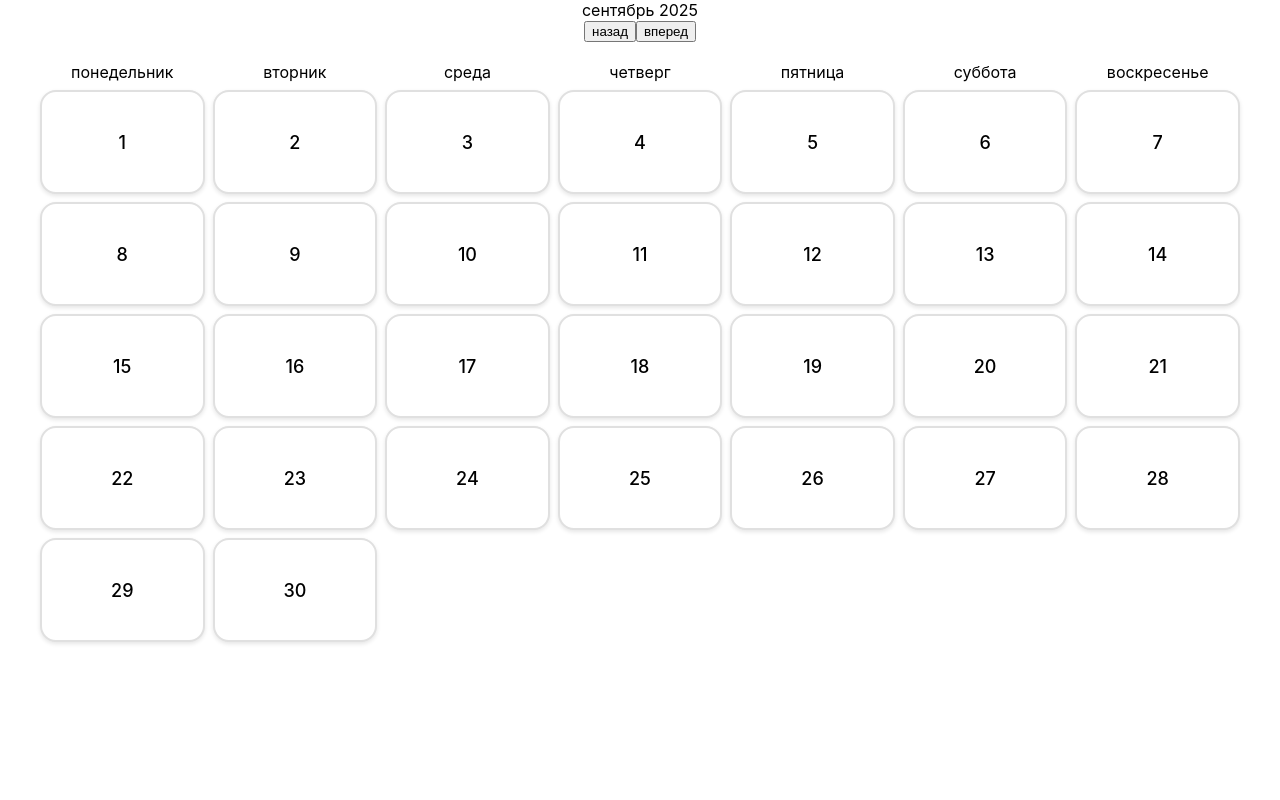
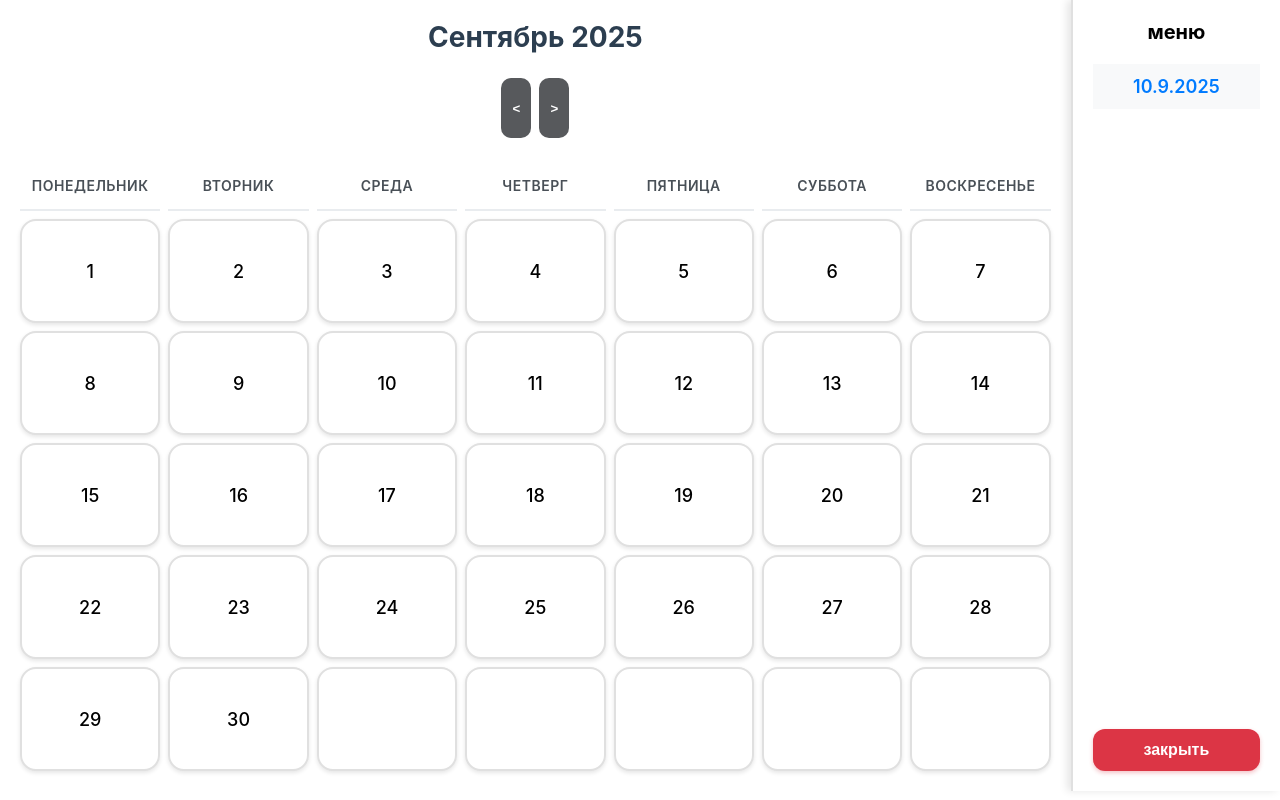
Before and after one commit to yarqr/homework-planner, a React (Create React App) app in the folder frontend/: page /calendar in a window 1280 px wide. Both pictures are taken after a click on the element "10". Built offline with nearby package versions, Linux system fonts and the light colour scheme.

Commit message:
feat: context menu in calendar

```diff
--- a/frontend/src/Components/Calendar/Calendar.css
+++ b/frontend/src/Components/Calendar/Calendar.css
@@ -1,3 +1,67 @@
+.main {
+    display: flex;
+    width: 100vw;
+    flex-direction: row;
+}
+
+.calendar {
+    width: 100%;
+}
+
+.context {
+    width: 200px;
+    border-left: 2px solid #e0e0e0;
+    background-color: #ffffff;
+    padding: 20px;
+    display: flex;
+    flex-direction: column;
+    box-shadow: -4px 0 8px rgba(0, 0, 0, 0.1);
+}
+
+.context section:first-child {
+    font-size: 20px;
+    font-weight: 700;
+    margin-bottom: 20px;
+    text-align: center;
+}
+
+.context section:nth-child(2) {
+    font-size: 18px;
+    font-weight: 600;
+    color: #007bff;
+    text-align: center;
+    margin-bottom: 25px;
+    padding: 12px;
+    background-color: #f8f9fa;
+}
+
+.context button {
+    background-color: #dc3545;
+    color: white;
+    border: none;
+    padding: 12px 20px;
+    border-radius: 12px;
+    font-size: 16px;
+    font-weight: 600;
+    cursor: pointer;
+    transition: all 0.3s ease;
+    margin-top: auto;
+    box-shadow: 0 2px 4px rgba(220, 53, 69, 0.3);
+}
+
+.context button:hover {
+    background-color: #c82333;
+    transform: translateY(-2px);
+    box-shadow: 0 4px 8px rgba(220, 53, 69, 0.4);
+}
+
+.open-menu {
+    border-radius: 5px;
+    background: #007bff;
+    color: #ffffff;
+    border: none;
+}
+
 .container {
     display: grid;
     grid-template-columns: repeat(7, 1fr);
@@ -22,6 +86,20 @@
     box-shadow: 0 2px 4px rgba(0, 0, 0, 0.1);
 }
 
+.day-card-disabled {
+    height: 100px;
+    border: 2px solid #e0e0e0;
+    border-radius: 16px;
+    display: flex;
+    align-items: center;
+    justify-content: center;
+    font-size: 18px;
+    font-weight: 500;
+    background-color: #ffffff;
+    cursor: disabled;
+    box-shadow: 0 2px 4px rgba(0, 0, 0, 0.1);
+}
+
 .day-card:hover {
     background-color: #f8f9fa;
     border-color: #007bff;
@@ -29,16 +107,34 @@
     box-shadow: 0 4px 8px rgba(0, 0, 0, 0.15);
 }
 
-.day-card:empty {
-    background-color: #f8f9fa;
-    border-color: #f1f3f4;
-    color: #adb5bd;
-    cursor: default;
+.day-header {
+    text-align: center;
+    padding: 15px 0;
+    font-weight: 600;
+    font-size: 14px;
+    color: #495057;
+    text-transform: uppercase;
+    letter-spacing: 0.5px;
+    border-bottom: 2px solid #e9ecef;
 }
 
-.day-card:empty:hover {
-    background-color: #f8f9fa;
-    border-color: #f1f3f4;
-    transform: none;
-    box-shadow: 0 2px 4px rgba(0, 0, 0, 0.1);
+.date-header {
+    text-align: center;
+    font-size: 28px;
+    font-weight: 700;
+    color: #2c3e50;
+    margin: 20px 0;
+    text-transform: capitalize;
 }
+
+.switcher {
+    background-color: #57595c;
+    color: #ffffff;
+    border-radius: 10px;
+    border: none;
+    height: 60px;
+    width: 30px;
+    cursor: pointer;
+    margin: 4px;
+    font-weight: bolder;
+}
--- a/frontend/src/Components/Calendar/Calendar.tsx
+++ b/frontend/src/Components/Calendar/Calendar.tsx
@@ -2,9 +2,7 @@ import React, { FC, useState, useEffect } from "react";
 import './Calendar.css';
 
 interface CalendarDay {
-  date: number;
-  isCurrent: boolean;
-  fullDate?: Date;
+  date: Date | null;
 }
 
 enum MonthNames {
@@ -37,9 +35,10 @@ export const Calendar = () => {
     const weekDays = Object.values(WeekDays)
 
     let [currentDate, setDate] = useState(new Date())
+    let [contextMenuElem, setContextMenuElem] = useState<CalendarDay | null>(null)
     let monthStart = new Date(currentDate.getFullYear(), currentDate.getMonth(), 1)
     let monthEnd = new Date(currentDate.getFullYear(), currentDate.getMonth() + 1, 0)
-    let currMonthDays = [];
+    let currMonthDays: CalendarDay[] = [];
 
     let startDay = monthStart.getDay() === 0 ? 6 : monthStart.getDay() - 1;
 
@@ -54,21 +53,36 @@ export const Calendar = () => {
       currMonthDays.unshift({date : null})
     }
 
-    let endDay = monthEnd.getDay() ? 0 : 7 - monthEnd.getDay();
+    let endDay = monthEnd.getDay() === 0 ? 0 : 7 - monthEnd.getDay();
 
     for (let i = 0; i < endDay; i++) {
       currMonthDays.push({date : null})
     }
 
     return (
-        <>
-          <div>{monthNames[currentDate.getMonth()]} {currentDate.getFullYear()}</div>
-          <button onClick={() => setDate(new Date(currentDate.getFullYear(), currentDate.getMonth() - 1, 1))}>назад</button>
-          <button onClick={() => setDate(new Date(currentDate.getFullYear(), currentDate.getMonth() + 1, 1))}>вперед</button>
-          <section className="container">
-            {weekDays.map(el => <div>{el}</div>)}
-            {currMonthDays.map(el => <div className="day-card">{el.date != null ? el.date?.getDate() : "-"}</div>)}
+        <section className="main">
+          <section className="calendar">
+            <div className="date-header">{monthNames[currentDate.getMonth()]} {currentDate.getFullYear()}</div>
+            <button className="switcher" onClick={() => setDate(new Date(currentDate.getFullYear(), currentDate.getMonth() - 1, 1))}>&lt;</button>
+            <button className="switcher" onClick={() => setDate(new Date(currentDate.getFullYear(), currentDate.getMonth() + 1, 1))}>&gt;</button>
+            <section className="container">
+              {weekDays.map(el => <div className="day-header">{el}</div>)}
+              {currMonthDays.map(el => <div onClick={() => setContextMenuElem(el)} className={el.date != null ? "day-card" : "day-card-disabled"}>
+                {el.date != null &&
+                <>
+                  <section>{el.date?.getDate()}</section>
+                </>
+                }
+                </div>)}
+            </section>
           </section>
-        </>
+          {contextMenuElem &&
+            <section className="context">
+              <section>меню</section>
+              <section>{contextMenuElem.date?.getDate()}.{contextMenuElem.date!.getMonth() + 1}.{contextMenuElem.date!.getFullYear()}</section>
+              <button onClick={() => {setContextMenuElem(null)}}>закрыть</button>
+            </section>
+          }
+        </section>
     );
 };
```
